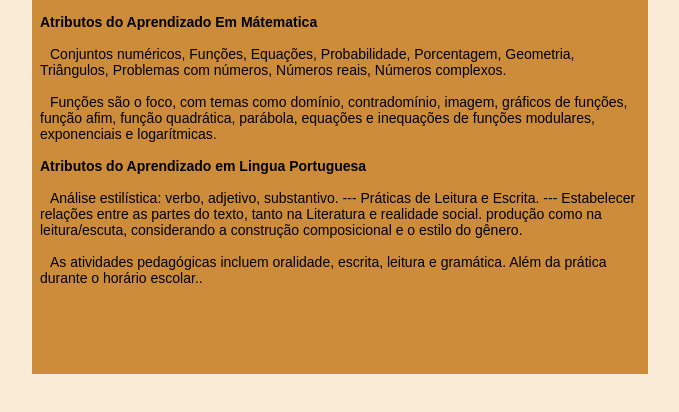
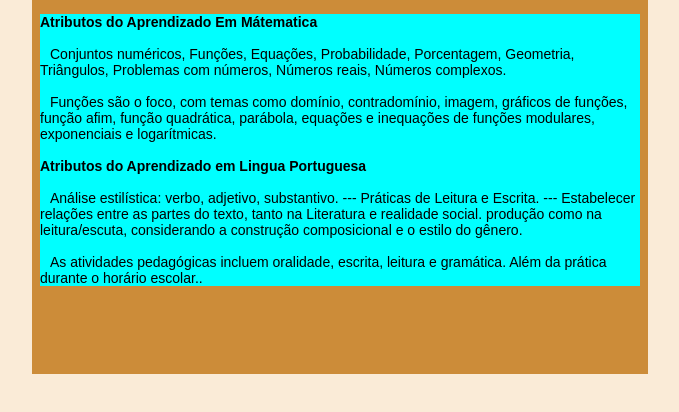
Before and after one commit to grapinee/CurriculoAcademico, a plain HTML site: page index.html in a window 1280 px wide. Shown: the part 152-564 px from the top of the page, without its empty margins (300-979 px from the left). Drawn offline with Linux system fonts and the light colour scheme.

Commit message:
bc article
bkg article

```diff
--- a/css/estilo.css
+++ b/css/estilo.css
@@ -8,7 +8,9 @@
 body{
     background-color: antiquewhite;
     padding-top: 10px;
-
+}
+article{
+    background-color: aqua;
 }
 h1{
     font-family: 'Franklin Gothic Medium', 'Arial Narrow', Arial, sans-serif;
@@ -29,5 +31,4 @@ main{
     padding: 8px;
     width: 600px;
     height: 500px;
-
 }
```
